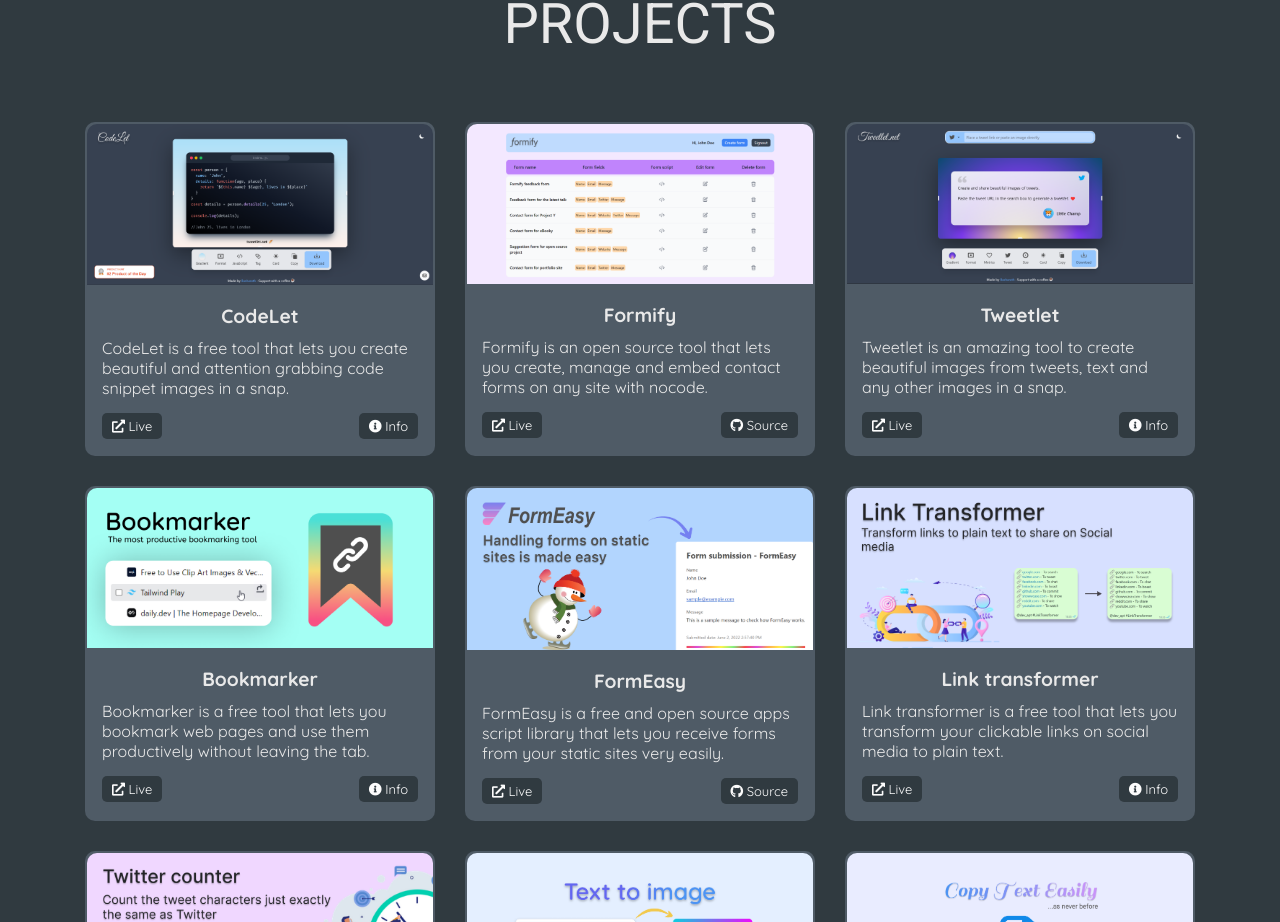
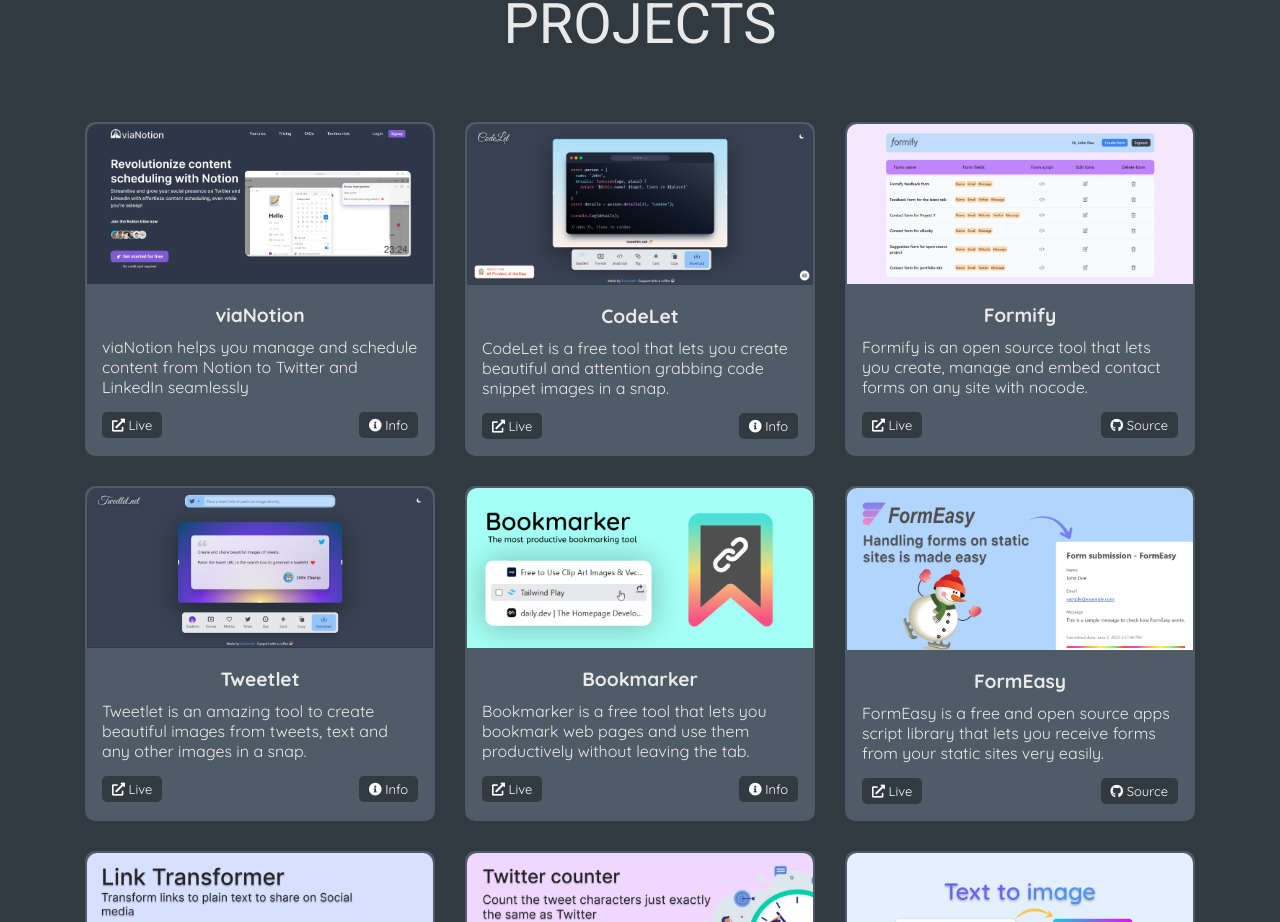
Before and after one commit to Basharath/Basharath.github.io, a React (Create React App) app: page / in a window 1280 px wide. Shown: the part 1719-2641 px from the top of the page. Built offline with nearby package versions, Linux system fonts and the light colour scheme; the HTML template or start-up script is replaced by a standard one.

Commit message:
Adds viaNotion project

```diff
--- a/src/data.js
+++ b/src/data.js
@@ -23,8 +23,17 @@
 import codelet from './assets/codelet.png';
 import linktransformer from './assets/link-transformer.png';
 import twittercounter from './assets/twitter-counter.png';
+import viaNotion from './assets/viaNotion.png';
 
 const projects = [
+  {
+    image: viaNotion,
+    title: 'viaNotion',
+    description:
+      'viaNotion helps you manage and schedule content from Notion to Twitter and LinkedIn seamlessly',
+    demoUrl: 'https://vianotion.com',
+    info: 'https://twitter.com/viaNotion',
+  },
   {
     image: codelet,
     title: 'CodeLet',
```
